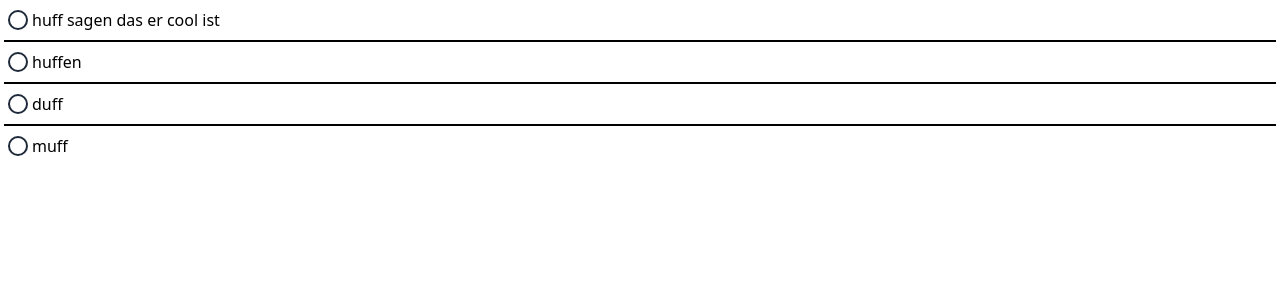
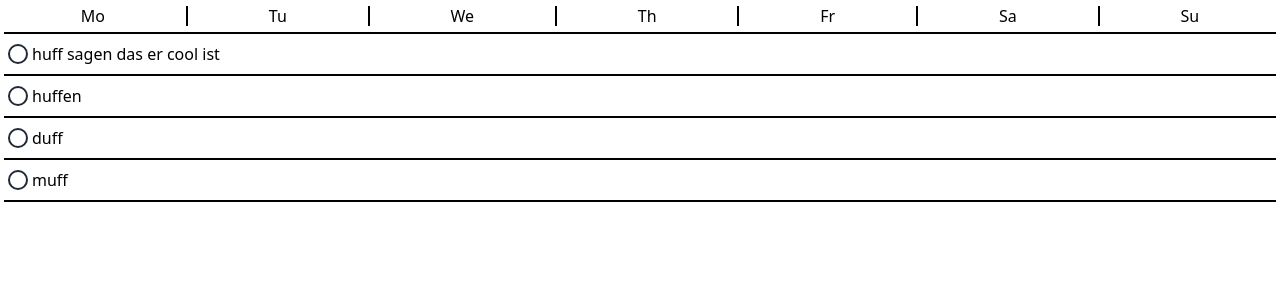
Before and after one commit to ToBinio/task-line, a Nuxt app: page / in a window 1280 px wide. Shown: the top 300 px of the page. Built offline with nearby package versions, Linux system fonts and the light colour scheme.

Commit message:
add time header

```diff
--- /dev/null
+++ b/components/TimeHeader.vue
@@ -0,0 +1,25 @@
+<script setup lang="ts">
+let dayStrings = [];
+
+let now = new Date();
+
+for (let i = 0; i < 7; i++) {
+    dayStrings.push(
+        now.toLocaleString(undefined, { weekday: "long" }).substring(0, 2),
+    );
+    // Increment the date by one day
+    now = new Date(now.getTime() + 24 * 60 * 60 * 1000);
+}
+</script>
+
+<template>
+    <div class="flex justify-evenly items-center relative h-8">
+        <template v-for="(day, index) in dayStrings">
+            <div>{{ day }}</div>
+            <div
+                v-if="index != dayStrings.length - 1"
+                class="h-5 w-0.5 bg-black"
+            ></div>
+        </template>
+    </div>
+</template>
--- a/pages/index.vue
+++ b/pages/index.vue
@@ -1,13 +1,21 @@
 <script setup lang="ts">
-let todoStore = useTodoStore()
+import TimeHeader from "~/components/TimeHeader.vue";
+
+let todoStore = useTodoStore();
 </script>
 
 <template>
     <div>
+        <TimeHeader />
+        <div class="h-0.5 mx-1 bg-black"></div>
         <TransitionGroup>
-            <div class="max-h-12" v-for="(todo, index) in todoStore.data" :key="todo.title">
-                <Todo :data="todo"/>
-                <div v-if="index != (todoStore.data.length - 1)" class="h-0.5 mx-1 bg-black"></div>
+            <div
+                class="max-h-12"
+                v-for="todo in todoStore.data"
+                :key="todo.title"
+            >
+                <Todo :data="todo" />
+                <div class="h-0.5 mx-1 bg-black"></div>
             </div>
         </TransitionGroup>
     </div>
```
